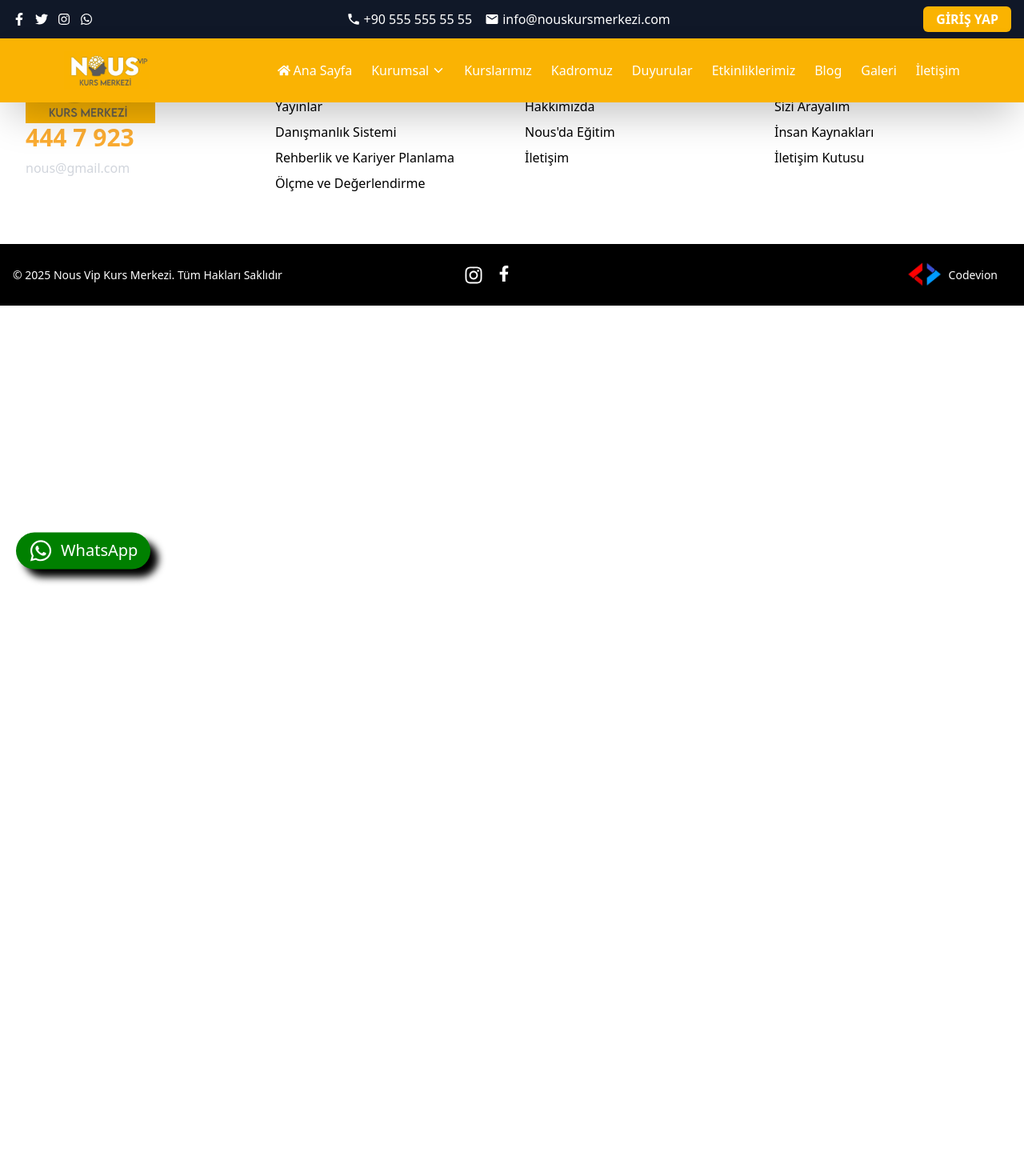
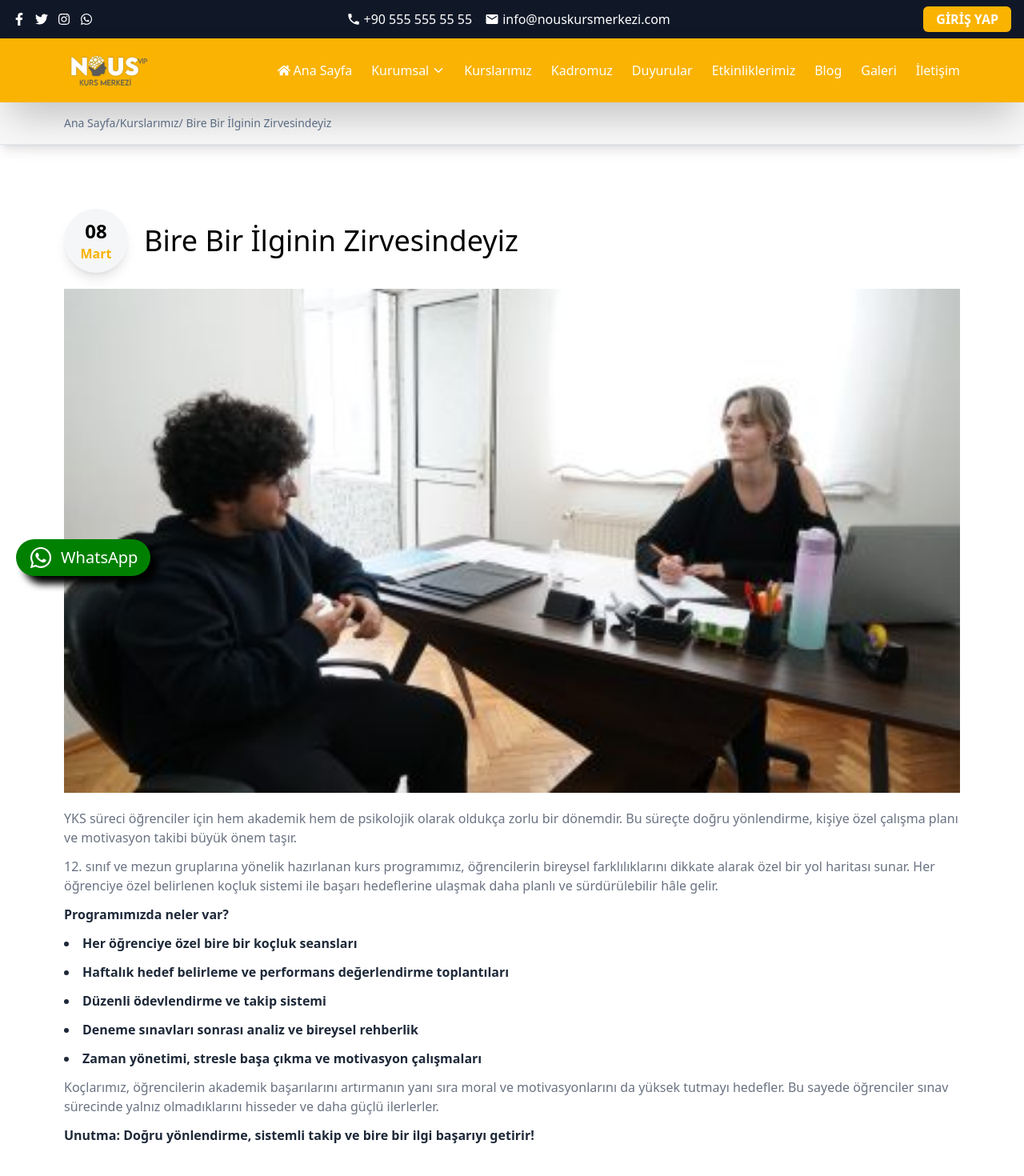
Before and after one commit to Ugurtasci/nous-kurs-merkezi, a React (Vite) app: page /kursDetay/1 in a window 1280 px wide. Shown: the top 1470 px of the page at 80% size. Before the commit the page ends 800 px from the top, so only its background shows below. Built offline with nearby package versions, Linux system fonts and the light colour scheme.

Commit message:
add course detail page

```diff
--- a/src/App.jsx
+++ b/src/App.jsx
@@ -15,6 +15,7 @@ import GoUpButton from "./components/GoUpButton";
 import SliderDetail from "./pages/SliderDetail";
 
 import OurCourses from "./pages/OurCourses";
+import CourseDetail from "./pages/CourseDatail";
 
 
 function App() {
@@ -30,6 +31,7 @@ function App() {
             <Route path="/tarihce" element={<History />} />
             <Route path="/haberler/:id" element={<SliderDetail />} />
             <Route path="/kurslarimiz" element={<OurCourses />} />
+            <Route path="/kursDetay/:id" element={<CourseDetail />} />
 
 
         </Routes>
--- a/src/components/Courses.jsx
+++ b/src/components/Courses.jsx
@@ -1,33 +1,10 @@
 import React from 'react'
-import course1 from "../assets/course1.jpg"
-import course2 from "../assets/course2.jpg"
-import course3 from "../assets/course3.jpg"
+
 import { Link } from 'react-router-dom'
+import { courses } from '../utilis/helper'
 
 const Courses = () => {
-    const courses = [
-        {
-            id: 1,
-            title: "Bire Bir İlginin Zirvesindeyiz",
-            desc: "12. Sınıf ve Mezun Kursu koçluk destekli YKS hazırlığı sunar. YKS kursu kapsamında öğrenciler bire bir koçluk ve ödevlendirme seanslarıyla kendi seviyelerine ve yetkinliklerine uygun bir yks hazırlık süreci izlerler.",
-            image: course1,
-            href: "/kurs-mezun"
-        },
-        {
-            id: 2,
-            title: "YKS Maratonuna Erken Başla",
-            desc: "11. Sınıf Kursu ile öğrencilerimiz yazılılara en iyi şekilde hazırlanır, tüm TYT ve AYT deneme sınavlarına katılarak sınav tecrübesi edinme şansı yakalarlar. Ödevlendirme ve koçluk sistemine dahil olarak YKS serüveni için disiplinli çalışma alışkanlığı kazanırlar.",
-            image: course2,
-            href: "/kurs-11"
-        },
-        {
-            id: 3,
-            title: "Temellerini Sağlam At",
-            desc: "0. sınıf kursu TYT sınavına yönelik konuların pekiştirilmesini, konuların temellerinin en iyi şekilde oluşturulmasını sağlarken okula destek seanslarıyla yazılılarda öğrencilerin en iyi sonuçları elde edebilmesini hedefler.",
-            image: course3,
-            href: "/kurs-10"
-        },
-    ]
+
 
     return (
         <section className='w-full flex flex-col items-center gap-4 bg-[#fcad32] relative z-[1] md:-mt-12 -mt-3 py-10 px-4'>
--- /dev/null
+++ b/src/pages/CourseDatail.jsx
@@ -0,0 +1,61 @@
+import React, { useEffect, useState } from 'react'
+import { courses } from "../utilis/helper";
+import { Link, useParams } from 'react-router-dom';
+const CourseDetail = () => {
+
+    const { id } = useParams();
+  const [data, setData] = useState(null);
+
+
+
+
+  useEffect(() => {
+    const founded = courses.find(item => item.id === Number(id));
+    setData(founded);
+  }, [id]);
+
+  console.log(id);
+
+
+  return (
+    <main className='mt-20'>
+        <section className='w-full py-4 shadow-lg border-b border-slate-200 px-5 lg:px-20 bg-[#f8f8f8] flex items-center text-sm text-slate-500'>
+        <Link to={"/"}>Ana Sayfa/Kurslarımız</Link>
+        <p> / {data?.title}</p>
+      </section>
+      <section className='lg:my-20 my-10 flex flex-col gap-5 lg:px-20 md:px-10 px-5'>
+        {/* başlık kısmı */}
+        <div className='flex items-center gap-5'>
+            <div className='flex flex-col items-center justify-center w-20 h-20 p-4 rounded-full bg-[#f5f6f7] shadow-lg'>
+                <b className='lg:text-2xl mg:text-xl'>{data?.date}</b>
+                <p className='text-[#fab303] font-semibold'>{data?.month}</p>
+            </div>
+            <h3 className='lg:text-4xl md:text-2xl text-xl'>{data?.title}</h3>
+        </div>
+        {/* resim */}
+        <div>
+            <img src={data?.image} alt="news" className=' w-full object-contain' />
+        </div>
+
+              {/* detail varsa onu dön */}
+          {data?.detail && (
+            <div className="space-y-3">
+              {data?.detail.map((item, index) => {
+                if (item.p) {
+                  return <p key={index} className="text-gray-500">{item.p}</p>;
+                } else if (item.b) {
+                  return <p key={index} className="font-semibold text-gray-800">{item.b}</p>;
+                }else if(item.li) {
+                    return <li key={index} className="font-semibold text-gray-800">{item.li}</li>
+                }
+                return null;""
+              })}
+            </div>
+          )}
+
+      </section>
+    </main>
+  )
+}
+
+export default CourseDetail
--- a/src/utilis/helper.js
+++ b/src/utilis/helper.js
@@ -4,6 +4,9 @@ import slider3 from '../assets/slider3.jpg'
 import article1 from "../assets/article1.jpg"
 import article2 from "../assets/article2.jpg"
 import article3 from "../assets/article3.jpg"
+import course1 from "../assets/course1.jpg"
+import course2 from "../assets/course2.jpg"
+import course3 from "../assets/course3.jpg"
 
 
 
@@ -66,6 +69,78 @@ export  const sliders = [
 
 
   ];
+
+ export const courses = [
+    {
+        id: 1,
+        date: "08",
+        month: "Mart",
+        year: "2025",
+        title: "Bire Bir İlginin Zirvesindeyiz",
+        desc: "12. Sınıf ve Mezun Kursu koçluk destekli YKS hazırlığı sunar. YKS kursu kapsamında öğrenciler bire bir koçluk ve ödevlendirme seanslarıyla kendi seviyelerine ve yetkinliklerine uygun bir yks hazırlık süreci izlerler.",
+        image: course1,
+        href: "/kursDetay/1",
+        detail: [
+          { p: "YKS süreci öğrenciler için hem akademik hem de psikolojik olarak oldukça zorlu bir dönemdir. Bu süreçte doğru yönlendirme, kişiye özel çalışma planı ve motivasyon takibi büyük önem taşır." },
+          { p: "12. sınıf ve mezun gruplarına yönelik hazırlanan kurs programımız, öğrencilerin bireysel farklılıklarını dikkate alarak özel bir yol haritası sunar. Her öğrenciye özel belirlenen koçluk sistemi ile başarı hedeflerine ulaşmak daha planlı ve sürdürülebilir hâle gelir." },
+          { b: "Programımızda neler var?" },
+          { li: "Her öğrenciye özel bire bir koçluk seansları" },
+          { li: "Haftalık hedef belirleme ve performans değerlendirme toplantıları" },
+          { li: "Düzenli ödevlendirme ve takip sistemi" },
+          { li: "Deneme sınavları sonrası analiz ve bireysel rehberlik" },
+          { li: "Zaman yönetimi, stresle başa çıkma ve motivasyon çalışmaları" },
+          { p: "Koçlarımız, öğrencilerin akademik başarılarını artırmanın yanı sıra moral ve motivasyonlarını da yüksek tutmayı hedefler. Bu sayede öğrenciler sınav sürecinde yalnız olmadıklarını hisseder ve daha güçlü ilerlerler." },
+          { b: "Unutma: Doğru yönlendirme, sistemli takip ve bire bir ilgi başarıyı getirir!" }
+        ]
+
+    },
+    {
+        id: 2,
+        date: "08",
+        month: "Mart",
+        year: "2025",
+        title: "YKS Maratonuna Erken Başla",
+        desc: "11. Sınıf Kursu ile öğrencilerimiz yazılılara en iyi şekilde hazırlanır, tüm TYT ve AYT deneme sınavlarına katılarak sınav tecrübesi edinme şansı yakalarlar. Ödevlendirme ve koçluk sistemine dahil olarak YKS serüveni için disiplinli çalışma alışkanlığı kazanırlar.",
+        image: course2,
+        href: "/kursDetay/2",
+        detail: [
+          { p: "YKS hazırlık süreci sadece 12. sınıfta değil, 11. sınıftan itibaren disiplinli ve planlı bir şekilde başlatıldığında çok daha verimli sonuçlar doğurur. Erken başlayan öğrenciler, sınav temposuna daha çabuk adapte olur ve fark yaratır." },
+          { p: "11. sınıf kurs programımız, okul yazılılarına destek sağlarken aynı zamanda öğrencileri YKS’ye temelden hazırlamayı hedefler. TYT ve AYT formatında yapılan düzenli deneme sınavları ile öğrenciler sınav psikolojisine erken aşina olur." },
+          { b: "Programın Avantajları:" },
+          { li: "Yazılı sınavlara yönelik konu tekrarları ve soru çözümleri" },
+          { li: "TYT ve AYT deneme sınavları ile sınav pratiği kazanımı" },
+          { li: "Bire bir koçluk görüşmeleri ile hedef belirleme ve süreç yönetimi" },
+          { li: "Düzenli ödevlendirme sistemi ile pekiştirici tekrarlar" },
+          { li: "Akademik gelişim takibi ve motivasyon desteği" },
+          { p: "Koçluk sistemimizle öğrencilerin yalnızca akademik başarıları değil, özgüven ve zaman yönetimi becerileri de gelişir. Böylece YKS yolculuklarına sağlam ve bilinçli bir adım atarlar." },
+          { b: "Erken başlayan kazanır! Şimdiden adım at, sınav gününde öne çık!" }
+        ]
+
+    },
+    {
+        id: 3,
+        date: "08",
+        month: "Mart",
+        year: "2025",
+        title: "Temellerini Sağlam At",
+        desc: "10. sınıf kursu TYT sınavına yönelik konuların pekiştirilmesini, konuların temellerinin en iyi şekilde oluşturulmasını sağlarken okula destek seanslarıyla yazılılarda öğrencilerin en iyi sonuçları elde edebilmesini hedefler.",
+        image: course3,
+        href: "/kursDetay/3",
+        detail: [
+          { p: "TYT’ye hazırlık süreci erken yaşta başladığında, öğrenciler konulara daha sağlam temellerle hâkim olur. 0. sınıf kurs programımız, öğrencilerin hem okul derslerinde başarı sağlamasını hem de YKS için güçlü bir akademik altyapı oluşturmasını amaçlar." },
+          { p: "Bu program, özellikle matematik ve Türkçe gibi TYT’nin temel derslerine odaklanarak, öğrencilerin kavramsal eksiklerini gidermelerine ve temel becerilerini geliştirmelerine destek olur." },
+          { b: "Program İçeriği:" },
+          { li: "TYT’ye temel oluşturacak konuların sade ve anlaşılır anlatımı" },
+          { li: "Konu sonlarında pekiştirici testler ve birebir soru çözüm seansları" },
+          { li: "Okula destek amaçlı yazılı sınavlara hazırlık çalışmaları" },
+          { li: "Ödevlendirme sistemiyle düzenli takip ve bireysel geri bildirimler" },
+          { li: "Koçluk görüşmeleriyle öğrencilerin motivasyonlarının artırılması" },
+          { p: "0. sınıf programı, öğrencilerin konuları yüzeysel değil, derinlemesine anlamasını sağlar. Böylece sonraki yıllarda karşılaşacakları yoğun sınav temposuna hazır hale gelirler." },
+          { b: "Sağlam bir temel, sağlam bir gelecek demektir. Yola bugünden çıkın, avantajı erkenden yakalayın!" }
+        ]
+
+    },
+]
 export const articles= [
   {  id:1,
     author: "Dr. Ahmet Yılmaz",
```
